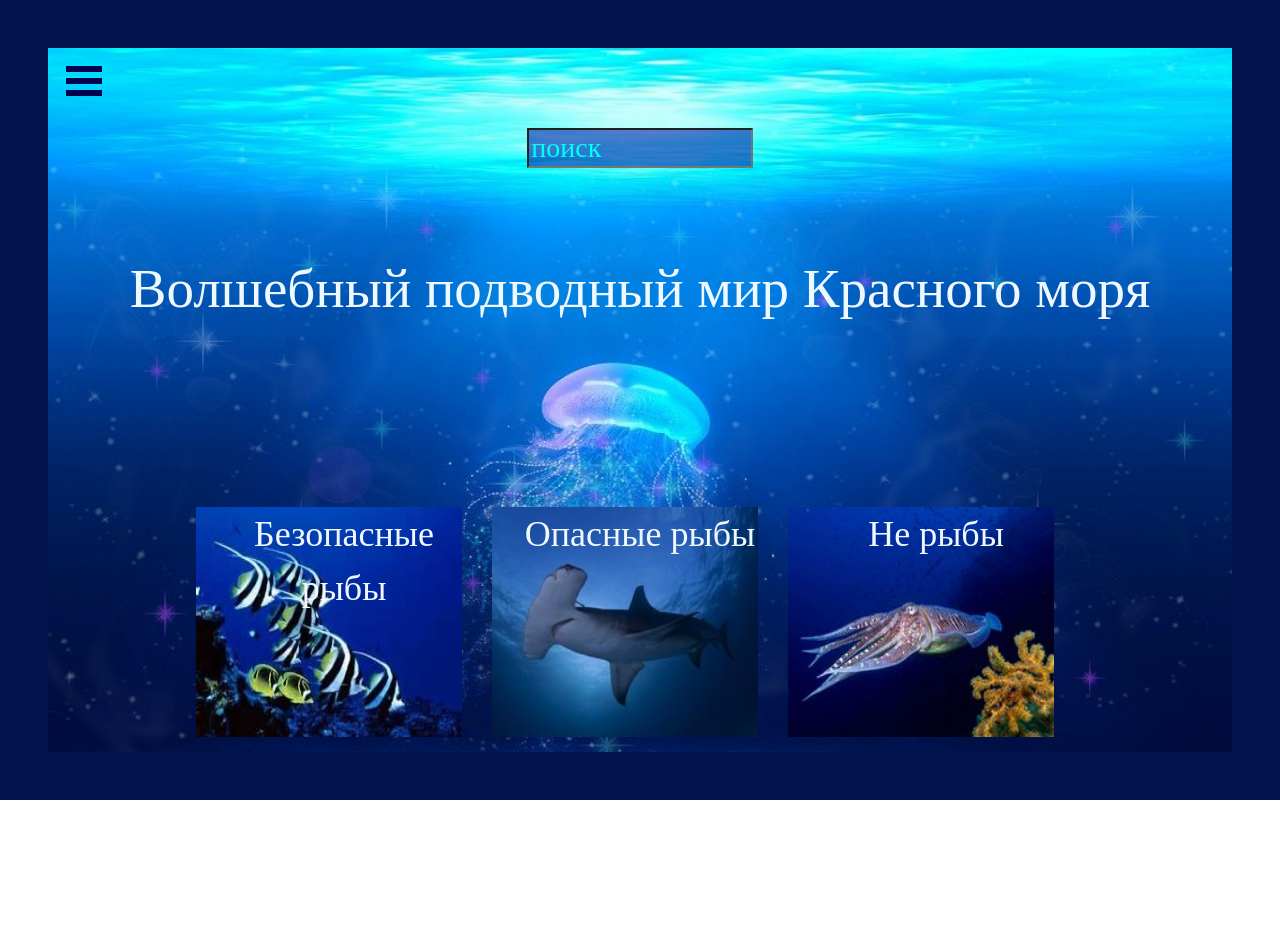
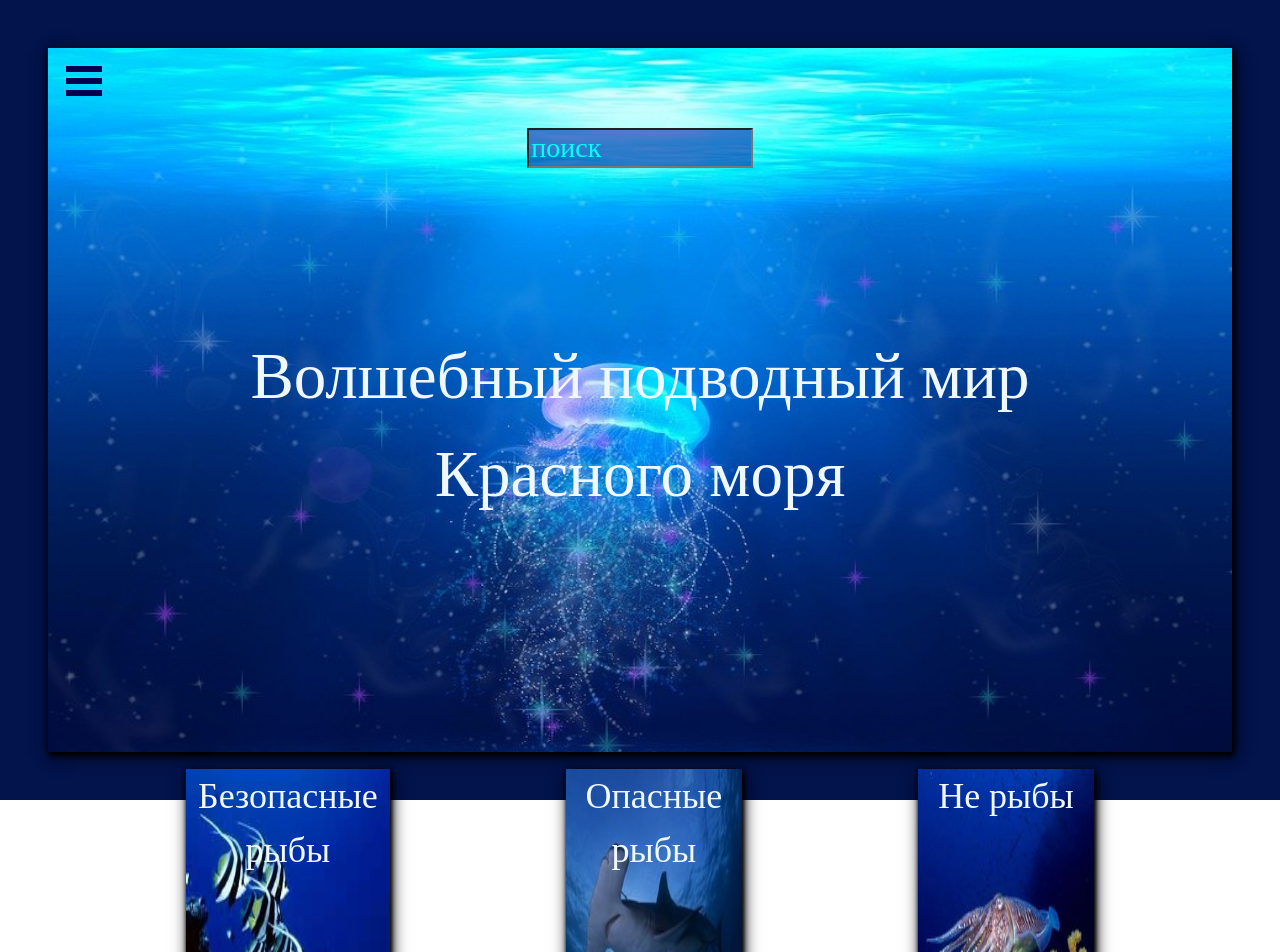
Before and after one commit to Dinuliat/fish-app, a React (Create React App) app: page / in a window 1280 px wide. Shown: the top 952 px of the page. Before the commit the page ends 897 px from the top, so only its background shows below. Built offline with nearby package versions, Linux system fonts and the light colour scheme.

Commit message:
добавлены тени для фоновых картинок

```diff
--- a/src/App.css
+++ b/src/App.css
@@ -1,14 +1,17 @@
-
-
 .App {
   text-align: center;
   background-color: rgb(3, 19, 75);
+
 }
 
 .MagicContainer {
   background-image: url("../public/image/Meduza_2-fentazi.jpg");
   background-repeat: no-repeat;
   background-size: 100% 100%;
+  box-shadow: 1px 2px 4px 0px rgba(0, 0, 0, 0.7),
+    1px 2px 4px 0px rgba(0, 0, 0, 0.7),
+    2px 4px 8px 0px rgba(0, 0, 0, 0.7),
+    2px 4px 16px 0px rgba(0, 0, 0, 0.7);
 }
 
 .Search {
@@ -19,50 +22,111 @@
   height: 40px;
   width: 22%;
   background-color: rgba(9, 39, 170, 0.6);
-  color:aqua;
+  color: aqua;
   font-size: 28px;
   font-weight: 500;
   font-family: 'Monotype Corsiva', 'Times New Roman', Times, serif;
 }
 
 .Search input::placeholder {
-  color:aqua;
+  color: aqua;
 }
 
 .Banner_text {
-  color:aliceblue;
-  font-size: 55px;
+  color: aliceblue;
+  font-size: 65px;
   font-weight: 400;
   font-family: 'Monotype Corsiva', 'Times New Roman', Times, serif;
+  padding: 80px;
+  position: float;
+
 }
 
 .Section {
-  padding: 160px;
-  height: 550px;
-  color:aliceblue;
+  padding: 180px;
+  height: 600px;
+  color: aliceblue;
   font-size: 36px;
   font-weight: 250;
   font-family: 'Monotype Corsiva', 'Times New Roman', Times, serif;
+  padding: 150px;
+  position: float;
+
 }
 
 .Chapter1 {
   background-image: url("../public/image/безопасные рыбы.jpg");
   background-repeat: no-repeat;
-  background-size: 90% 100%;
+  background-size: 100% 100%;
+  box-shadow: 1px 2px 4px 0px rgba(0, 0, 0, 0.7),
+    1px 2px 4px 0px rgba(0, 0, 0, 0.7),
+    2px 4px 8px 0px rgba(0, 0, 0, 0.7),
+    2px 4px 16px 0px rgba(0, 0, 0, 0.7);
 }
 
 .Chapter2 {
   background-image: url("../public/image/опасные рыбы.jpg");
   background-repeat: no-repeat;
-  background-size: 90% 100%;
+  background-size: 100% 100%;
+  box-shadow: 1px 2px 4px 0px rgba(0, 0, 0, 0.7),
+    1px 2px 4px 0px rgba(0, 0, 0, 0.7),
+    2px 4px 8px 0px rgba(0, 0, 0, 0.7),
+    2px 4px 16px 0px rgba(0, 0, 0, 0.7);
 }
 
 .Chapter3 {
   background-image: url("../public/image/не рыбы.jpg");
   background-repeat: no-repeat;
-  background-size: 90% 100%;
+  background-size: 100% 100%;
+  box-shadow: 1px 2px 4px 0px rgba(0, 0, 0, 0.7),
+    1px 2px 4px 0px rgba(0, 0, 0, 0.7),
+    2px 4px 8px 0px rgba(0, 0, 0, 0.7),
+    2px 4px 16px 0px rgba(0, 0, 0, 0.7);
 
 }
+
+.Chapter4 {
+  height: flex;
+  width: flex;
+
+}
+
+.SafeFishesName {
+  color: aliceblue;
+  font-size: 75px;
+  font-weight: 400;
+  font-family: 'Monotype Corsiva', 'Times New Roman', Times, serif;
+  padding: 250px;
+
+}
+
+.NoFishesName {
+  color: aliceblue;
+  font-size: 75px;
+  font-weight: 400;
+  font-family: 'Monotype Corsiva', 'Times New Roman', Times, serif;
+  padding: 250px;
+
+}
+
+.DangerousFishesName {
+  color: aliceblue;
+  font-size: 75px;
+  font-weight: 400;
+  font-family: 'Monotype Corsiva', 'Times New Roman', Times, serif;
+  padding: 250px;
+
+}
+
+.ContactsFishesName {
+  color: aliceblue;
+  font-size: 75px;
+  font-weight: 400;
+  font-family: 'Monotype Corsiva', 'Times New Roman', Times, serif;
+  padding: 250px;
+
+}
+
 .App-logo {
   height: 40vmin;
   pointer-events: none;
@@ -93,6 +157,7 @@
   from {
     transform: rotate(0deg);
   }
+
   to {
     transform: rotate(360deg);
   }
--- a/src/contacts.tsx
+++ b/src/contacts.tsx
@@ -1,5 +1,9 @@
 export const Contacts = () => {
     return (
-        <div>Contacts</div>
+        <div className="h-100 p-5">
+            <div className="MagicContainer h-100 w-100">
+                <div className="ContactsFishesName">Контакты</div>
+            </div>
+        </div>
     )
 }
--- a/src/dangerous-fishes.tsx
+++ b/src/dangerous-fishes.tsx
@@ -1,5 +1,9 @@
 export const DangerousFishes = () => {
     return (
-        <div>Dangerous fishes</div>
+        <div className="h-100 p-5">
+            <div className="MagicContainer h-100 w-100">
+                <div className="DangerousFishesName">Опасные рыбы</div>
+            </div>
+        </div>
     )
 }
--- a/src/magicworld.tsx
+++ b/src/magicworld.tsx
@@ -28,7 +28,9 @@ export const Magicworld = () => {
                 <div className='Section row'>
 
                     <div onClick={onSafeFishes} className='Chapter1 col'>Безопасные рыбы</div>
+                    <div onClick={onSafeFishes} className='Chapter4 col'></div>
                     <div onClick={onDangerousFishes} className='Chapter2 col'>Опасные рыбы</div>
+                    <div onClick={onSafeFishes} className='Chapter5 col'></div>
                     <div onClick={onNoFishes} className='Chapter3 col'>Не рыбы</div>
 
                 </div>
--- a/src/no-fishes.tsx
+++ b/src/no-fishes.tsx
@@ -1,5 +1,9 @@
 export const NoFishes = () => {
     return (
-        <div>no fishes</div>
+        <div className="h-100 p-5">
+            <div className="MagicContainer h-100 w-100">
+                <div className="NoFishesName">Не рыбы</div>
+            </div>
+        </div>
     )
 }
--- a/src/safe-fishes.tsx
+++ b/src/safe-fishes.tsx
@@ -1,5 +1,9 @@
 export const SafeFishes = () => {
     return (
-        <div>Safe Fishes</div>
+        <div className="h-100 p-5">
+            <div className="MagicContainer h-100 w-100">
+                <div className="SafeFishesName">Безопасные рыбы</div>
+            </div>
+        </div>
     )
 }
```
